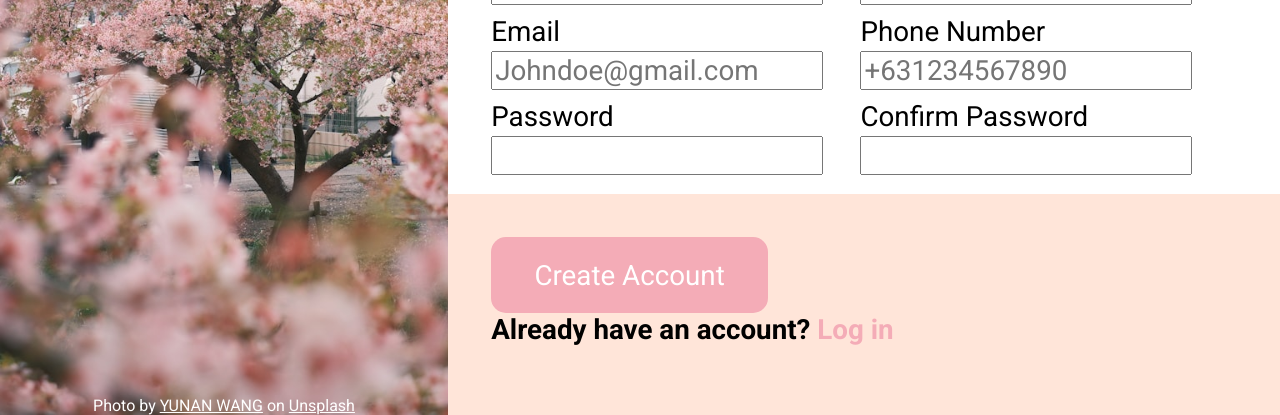
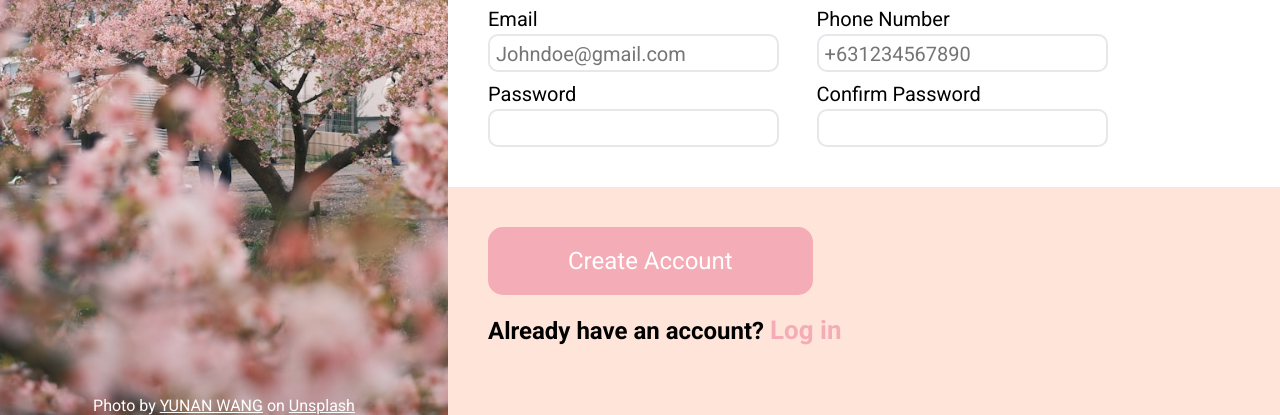
Before and after one commit to Chocol8/odin-form, a plain HTML site: page index.html in a window 1280 px wide. Shown: the part 385-800 px from the top of the page. Drawn offline with Linux system fonts and the light colour scheme.

Commit message:
Added input css

```diff
--- a/index.html
+++ b/index.html
@@ -24,35 +24,35 @@
                 <h2>You know you want to</h2>
             </div>
             <form id="myform" action="/my-handling-form-page" method="post">
-                <h1>a</h1>
+                <h1>Log-in Details</h1>
                 <div class="form-content">
                     <ul>
                         <li>
                             <label for="first_name">First Name</label>
-                            <input type="text" id="first_name" name="first_name" placeholder="John"/>
+                            <input type="text" id="first_name" name="first_name" placeholder="John" required/>
                         </li>
                         <li>
                             <label for="email">Email</label>
-                            <input type="email" id="email" name="email" placeholder="Johndoe@gmail.com"/>
+                            <input type="email" id="email" name="email" placeholder="Johndoe@gmail.com" required/>
                         </li>
                         <li>
                             <label for="password">Password</label>
-                            <input type="password" id="password" name="password"/>
+                            <input type="password" id="password" name="password" required/>
                         </li>
 
                     </ul>
                     <ul>
                         <li>
                             <label for="last_name">Last Name</label>
-                            <input type="text" id="last_name" name="last_name" placeholder="Doe"/>
+                            <input type="text" id="last_name" name="last_name" placeholder="Doe" required/>
                         </li>
                         <li>
                             <label for="phone">Phone Number</label>
-                            <input type="number" id="phone" name="phone" placeholder="+631234567890"/>
+                            <input type="tel" id="phone" name="phone" placeholder="+631234567890" pattern="^(09|\+639)\d{9}$"/>
                         </li>
                         <li>
                             <label for="confirm_password">Confirm Password</label>
-                            <input type="password" id="confirm_password" name="confirm_password" />
+                            <input type="password" id="confirm_password" name="confirm_password" required/>
                         </li>
                     </ul>
                 </div>
--- a/styles.css
+++ b/styles.css
@@ -1,12 +1,11 @@
 :root{
     --bg-color: #FFE5D9;
     --pink: #F4ACB7;
-    --label-pink: #9D8189;
 }
 
 *{
     font-family: "roboto", 'Courier New', Courier, monospace, 'system-ui';
-    font-size: calc(0.5vh + 1.1rem);
+    font-size: calc(0.5vh + 1rem);
     margin: 0;
 }
 
@@ -34,10 +33,34 @@ li{
     display: flex;
     flex-direction: column;
     justify-content: space-between;
-    gap: 10px;
+    gap: 20px;
 }
 
+label{
+    font-size: calc(0.5vh + 0.8rem);
+    color: black;
+}
 
+input{
+    border-color: #E5E7EB;
+    border-style: solid;
+    border-radius: 10px;
+    padding: 3px;
+}
+
+input::placeholder{
+    font-size: calc(0.5vh + 0.8rem);
+    padding-left: 3px;
+}
+
+input:invalid{
+    color: red;
+}
+
+input:required{
+    border-color: #E5E7EB;
+    border-style: solid;
+}
 
 .logo{
     display: flex;
@@ -83,7 +106,7 @@ li{
     height: 33.3%;
     padding: 2rem;
     background-color: var(--bg-color);
-    gap: 10px;
+    gap: 20px;
 }
 
 .logo{
@@ -110,13 +133,19 @@ li{
     justify-content: flex-end;
 }
 
+.submit-container{
+    display: flex;
+    flex-direction: column;
+    align-items: flex-start;
+}
+
 .submit-button{
     border: none;
     border-radius: 15px;
     background-color: var(--pink);
     color: white;
-    padding-left: 2rem;
-    padding-right: 2rem;
+    padding-left: 4rem;
+    padding-right: 4rem;
     padding-top: 1rem;
     padding-bottom: 1rem;
 }
```
